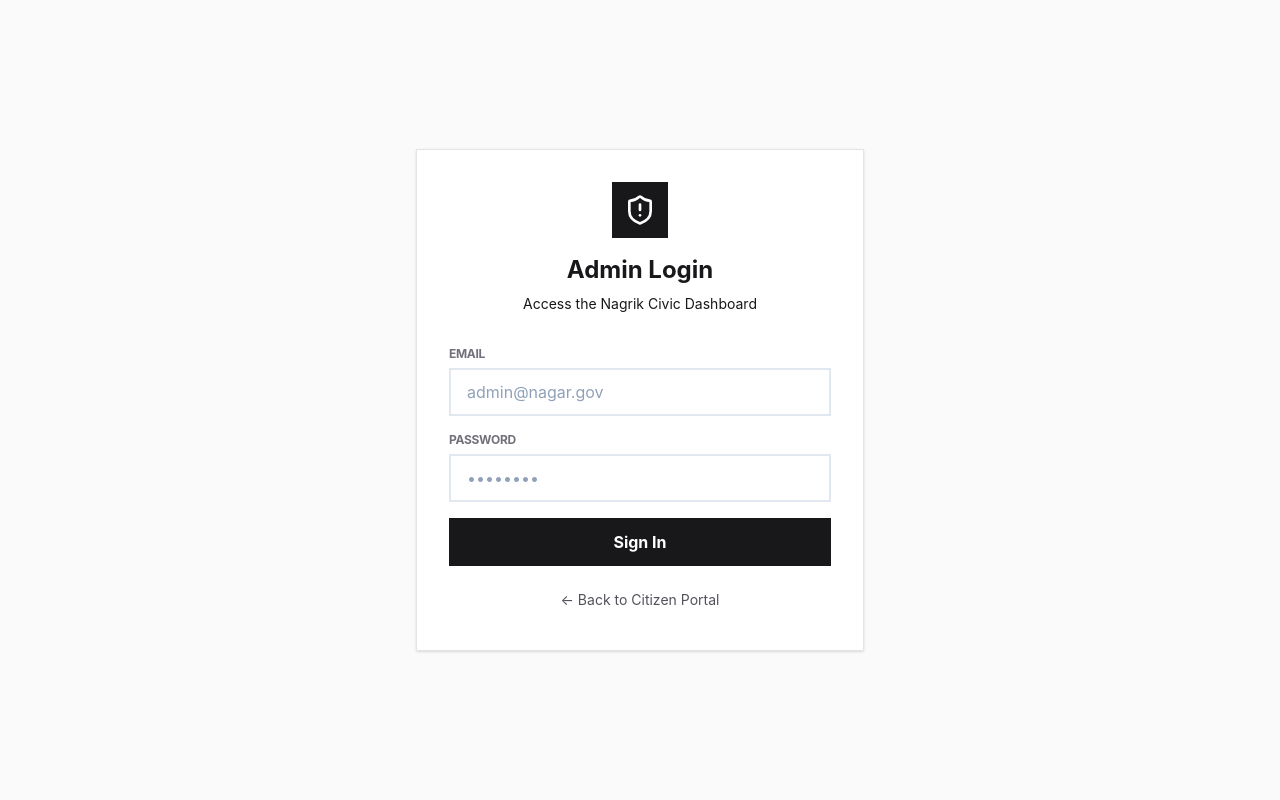
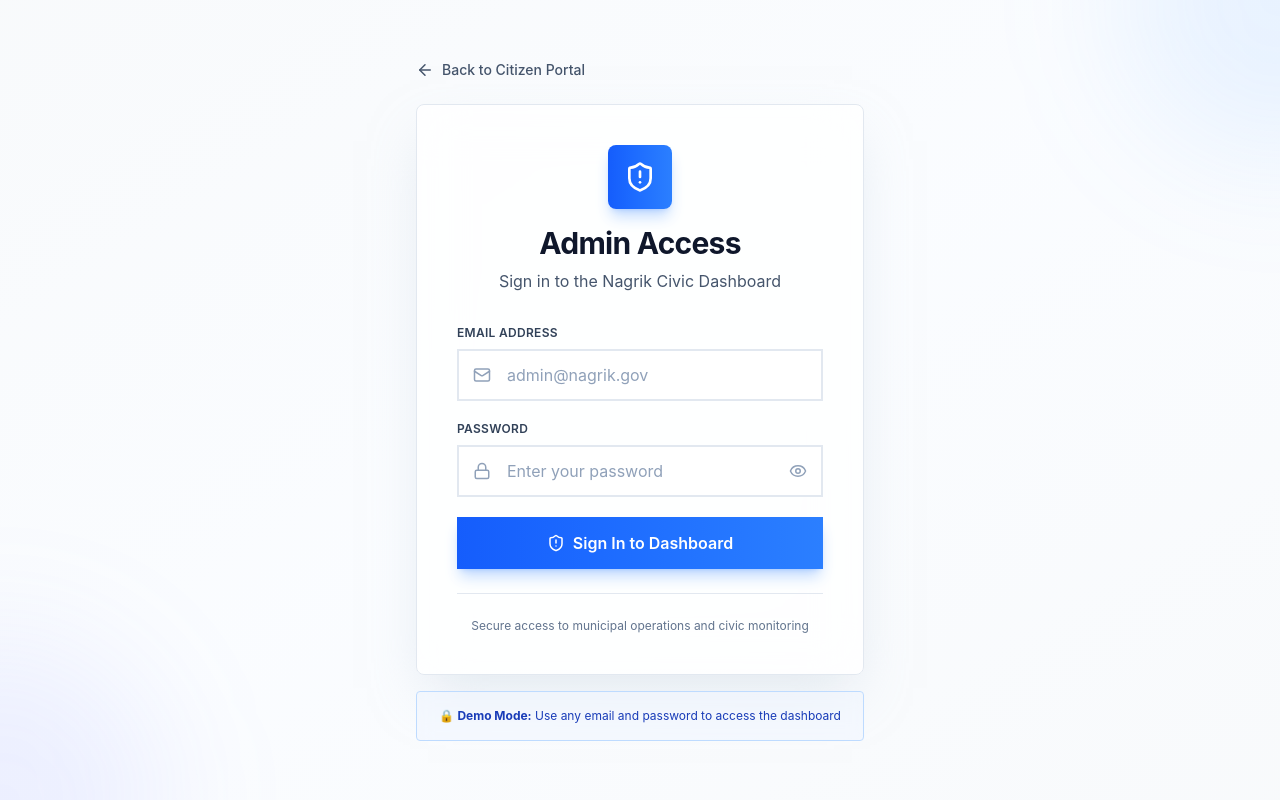
Before and after one commit to Manjeetmathur/nagrik-civic-engine, a Next.js app: page /admin in a window 1280 px wide. Built offline with nearby package versions, Linux system fonts and the light colour scheme.

Commit message:
ADDed admin design

```diff
--- a/app/admin/page.tsx
+++ b/app/admin/page.tsx
@@ -1,7 +1,7 @@
 'use client';
 
 import React, { useState } from 'react';
-import { ShieldAlert } from 'lucide-react';
+import { ShieldAlert, Lock, Mail, ArrowLeft, Eye, EyeOff } from 'lucide-react';
 import { useRouter } from 'next/navigation';
 import { User } from '@/types';
 
@@ -9,9 +9,16 @@ export default function AdminLogin() {
     const router = useRouter();
     const [email, setEmail] = useState('');
     const [password, setPassword] = useState('');
+    const [showPassword, setShowPassword] = useState(false);
+    const [isLoading, setIsLoading] = useState(false);
 
-    const handleLogin = (e: React.FormEvent) => {
+    const handleLogin = async (e: React.FormEvent) => {
         e.preventDefault();
+        setIsLoading(true);
+
+        // Simulate loading for better UX
+        await new Promise(resolve => setTimeout(resolve, 800));
+
         // Simple demo login - store user in localStorage
         const user: User = { name: 'Admin User', email: email, role: 'admin' };
         localStorage.setItem('nagar_user', JSON.stringify(user));
@@ -19,47 +26,118 @@ export default function AdminLogin() {
     };
 
     return (
-        <div className="min-h-screen bg-zinc-50 flex items-center justify-center p-4">
-            <div className="w-full max-w-md bg-white rounded-none border border-zinc-200 shadow-sm p-8">
+        <div className="min-h-screen bg-gradient-to-br from-slate-50 via-blue-50/30 to-slate-50 flex items-center justify-center p-4 relative overflow-hidden">
+            {/* Decorative background elements */}
+            <div className="absolute inset-0 overflow-hidden pointer-events-none">
+                <div className="absolute -top-40 -right-40 w-80 h-80 bg-blue-400/10 rounded-full blur-3xl"></div>
+                <div className="absolute -bottom-40 -left-40 w-80 h-80 bg-indigo-400/10 rounded-full blur-3xl"></div>
+            </div>
+
+            {/* Login Card */}
+            <div className="w-full max-w-md relative z-10 animate-in fade-in slide-in-from-bottom-4 duration-700">
+                {/* Back Button */}
+                <button
+                    onClick={() => router.push('/')}
+                    className="mb-6 flex items-center gap-2 text-slate-600 hover:text-slate-900 transition-colors group"
+                >
+                    <ArrowLeft size={18} className="group-hover:-translate-x-1 transition-transform" />
+                    <span className="text-sm font-medium">Back to Citizen Portal</span>
+                </button>
+
+                {/* Main Card */}
+                <div className="bg-white/80 backdrop-blur-xl rounded-2xl border border-slate-200 shadow-2xl shadow-slate-300/50 p-8 md:p-10">
+                    {/* Header */}
                     <div className="text-center mb-8">
-                    <div className="bg-zinc-900 p-3 rounded-none text-white inline-flex mb-4">
+                        <div className="inline-flex items-center justify-center w-16 h-16 bg-gradient-to-r from-blue-600 to-blue-500 rounded-2xl text-white mb-4 shadow-lg shadow-blue-500/30">
                             <ShieldAlert size={32} />
                         </div>
-                    <h2 className="text-2xl font-bold text-zinc-900 mb-2">Admin Login</h2>
-                    <p className="text-sm text-zinc-900">Access the Nagrik Civic Dashboard</p>
+                        <h1 className="text-3xl font-bold text-slate-900 mb-2 tracking-tight">Admin Access</h1>
+                        <p className="text-base text-slate-600">Sign in to the Nagrik Civic Dashboard</p>
                     </div>
 
-                <form onSubmit={handleLogin} className="space-y-4">
+                    {/* Login Form */}
+                    <form onSubmit={handleLogin} className="space-y-5">
+                        {/* Email Field */}
                         <div>
-                        <label className="text-xs font-bold text-zinc-500 uppercase tracking-tight block mb-1.5">Email</label>
+                            <label className="text-xs font-semibold text-slate-700 uppercase tracking-wide block mb-2">
+                                Email Address
+                            </label>
+                            <div className="relative">
+                                <div className="absolute left-4 top-1/2 -translate-y-1/2 text-slate-400">
+                                    <Mail size={18} />
+                                </div>
                                 <input
                                     type="email"
-                            placeholder="admin@nagar.gov"
+                                    placeholder="admin@nagrik.gov"
                                     value={email}
                                     onChange={(e) => setEmail(e.target.value)}
-                            className="shadcn-input w-full px-4 py-2.5"
+                                    className="shadcn-input w-full pl-12 pr-4 py-3 text-base"
                                     required
                                 />
                             </div>
+                        </div>
+
+                        {/* Password Field */}
                         <div>
-                        <label className="text-xs font-bold text-zinc-500 uppercase tracking-tight block mb-1.5">Password</label>
+                            <label className="text-xs font-semibold text-slate-700 uppercase tracking-wide block mb-2">
+                                Password
+                            </label>
+                            <div className="relative">
+                                <div className="absolute left-4 top-1/2 -translate-y-1/2 text-slate-400">
+                                    <Lock size={18} />
+                                </div>
                                 <input
-                            type="password"
-                            placeholder="••••••••"
+                                    type={showPassword ? "text" : "password"}
+                                    placeholder="Enter your password"
                                     value={password}
                                     onChange={(e) => setPassword(e.target.value)}
-                            className="shadcn-input w-full px-4 py-2.5"
+                                    className="shadcn-input w-full pl-12 pr-12 py-3 text-base"
                                     required
                                 />
+                                <button
+                                    type="button"
+                                    onClick={() => setShowPassword(!showPassword)}
+                                    className="absolute right-4 top-1/2 -translate-y-1/2 text-slate-400 hover:text-slate-600 transition-colors"
+                                >
+                                    {showPassword ? <EyeOff size={18} /> : <Eye size={18} />}
+                                </button>
                             </div>
-                    <button type="submit" className="w-full py-3 bg-zinc-900 text-white font-bold rounded-none hover:opacity-90 transition-all">
-                        Sign In
+                        </div>
+
+                        {/* Submit Button */}
+                        <button
+                            type="submit"
+                            disabled={isLoading}
+                            className="w-full py-3.5 bg-gradient-to-r from-blue-600 to-blue-500 text-white font-semibold rounded-lg shadow-lg shadow-blue-500/30 hover:shadow-xl hover:-translate-y-0.5 disabled:opacity-50 disabled:cursor-not-allowed disabled:hover:translate-y-0 transition-all flex items-center justify-center gap-2"
+                        >
+                            {isLoading ? (
+                                <>
+                                    <div className="w-5 h-5 border-2 border-white/30 border-t-white rounded-full animate-spin"></div>
+                                    Signing In...
+                                </>
+                            ) : (
+                                <>
+                                    <ShieldAlert size={18} />
+                                    Sign In to Dashboard
+                                </>
+                            )}
                         </button>
                     </form>
 
-                <button onClick={() => router.push('/')} className="w-full mt-4 py-2 text-sm text-zinc-600 hover:text-zinc-900">
-                    ← Back to Citizen Portal
-                </button>
+                    {/* Footer */}
+                    <div className="mt-6 pt-6 border-t border-slate-200">
+                        <p className="text-xs text-center text-slate-500">
+                            Secure access to municipal operations and civic monitoring
+                        </p>
+                    </div>
+                </div>
+
+                {/* Info Card */}
+                <div className="mt-4 bg-blue-50/50 backdrop-blur-sm border border-blue-200 rounded-xl p-4">
+                    <p className="text-xs text-blue-800 text-center">
+                        🔒 <strong>Demo Mode:</strong> Use any email and password to access the dashboard
+                    </p>
+                </div>
             </div>
         </div>
     );
--- a/components/Layout.tsx
+++ b/components/Layout.tsx
@@ -77,25 +77,21 @@ const Layout: React.FC<LayoutProps> = ({
       `}>
                 <div className="h-full flex flex-col bg-gradient-to-b from-white to-slate-50/50">
                     {/* Logo */}
-                    <div className="p-6 border-b border-slate-100 flex items-center justify-between">
-                        <div className="flex ">
+                    <div className="p-6 border-b border-slate-100 flex items-center justify-center">
+                        <div className="flex items-center gap-3">
                             <div className="mt-1">
                                 <img
                                     src="/logo.png"
                                     alt="Nagrik Logo"
-                                    className="object-cover h-16"
+                                    className="h-10 w-auto"
                                 />
                             </div>
-
+                            <div>
+                                <h1 className="text-xl font-bold text-slate-900 tracking-tight">Nagrik</h1>
+                                <p className="text-xs text-slate-500 font-medium">Civic Engine</p>
+                            </div>
                         </div>
-                        <button
-                            onClick={() => setSidebarOpen(false)}
-                            className="lg:hidden p-1 text-zinc-400 hover:text-zinc-600"
-                        >
-                            <X size={20} />
-                        </button>
                     </div>
-
                     {/* Navigation */}
                     <nav className="flex-1 p-4 space-y-1 overflow-y-auto">
                         {navItems.map((item, index) => {
```
Lines whose indentation alone changed are shown as unchanged.
